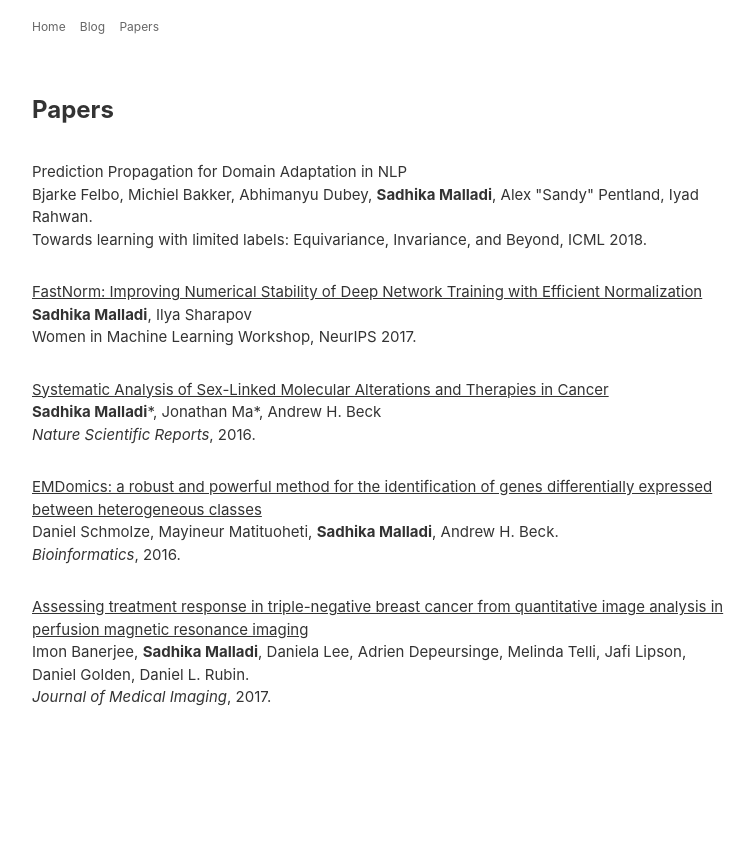
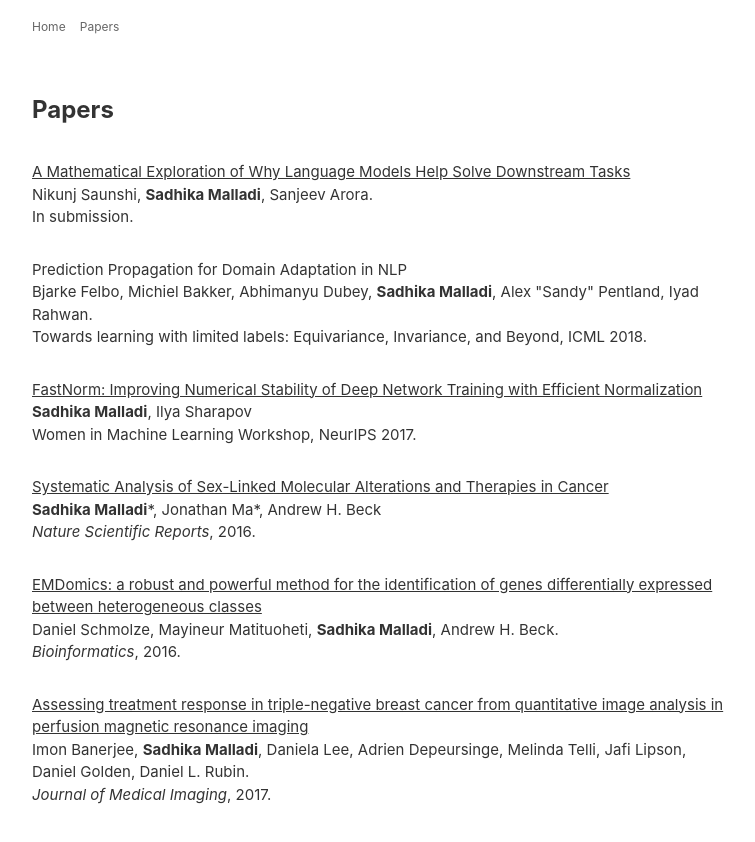
Before and after one commit to sadhikamalladi/sadhikamalladi.github.io, a plain HTML site: page papers/index.html in a window 1280 px wide. Shown: the whole page, without its empty margins (258-1013 px from the left). Before the commit the page ends 809 px from the top, so only its background shows below. Drawn offline with nearby package versions, Linux system fonts and the light colour scheme; some packages are replaced by stand-ins of ours.

Commit message:
updated new paper

```diff
--- a/feed.xml
+++ b/feed.xml
@@ -1,4 +1,4 @@
-<?xml version="1.0" encoding="utf-8"?><feed xmlns="http://www.w3.org/2005/Atom" ><generator uri="https://jekyllrb.com/" version="4.0.1">Jekyll</generator><link href="http://gregorygundersen.com/feed.xml" rel="self" type="application/atom+xml" /><link href="http://gregorygundersen.com/" rel="alternate" type="text/html" /><updated>2020-09-23T22:49:01-04:00</updated><id>http://gregorygundersen.com/feed.xml</id><entry><title type="html">Riddlers (09/18)</title><link href="http://gregorygundersen.com/blog/2020/09/23/riddler-centrifuge/" rel="alternate" type="text/html" title="Riddlers (09/18)" /><published>2020-09-23T00:00:00-04:00</published><updated>2020-09-23T00:00:00-04:00</updated><id>http://gregorygundersen.com/blog/2020/09/23/riddler-centrifuge</id><content type="html" xml:base="http://gregorygundersen.com/blog/2020/09/23/riddler-centrifuge/">&lt;p&gt;&lt;a href=&quot;https://href.li/?https://fivethirtyeight.com/features/can-you-break-a-very-expensive-centrifuge/&quot;&gt;This week’s Riddler puzzles&lt;/a&gt; could both be solved analytically! I was really excited that I didn’t have to rely on an absurd number of Python simulations to check the solutions. I also discovered a deeper connection to number theory in a general form for one of the problems that I’m pretty excited about.&lt;/p&gt;
+<?xml version="1.0" encoding="utf-8"?><feed xmlns="http://www.w3.org/2005/Atom" ><generator uri="https://jekyllrb.com/" version="4.0.1">Jekyll</generator><link href="http://gregorygundersen.com/feed.xml" rel="self" type="application/atom+xml" /><link href="http://gregorygundersen.com/" rel="alternate" type="text/html" /><updated>2020-10-16T10:47:59-04:00</updated><id>http://gregorygundersen.com/feed.xml</id><entry><title type="html">Riddlers (09/18)</title><link href="http://gregorygundersen.com/blog/2020/09/23/riddler-centrifuge/" rel="alternate" type="text/html" title="Riddlers (09/18)" /><published>2020-09-23T00:00:00-04:00</published><updated>2020-09-23T00:00:00-04:00</updated><id>http://gregorygundersen.com/blog/2020/09/23/riddler-centrifuge</id><content type="html" xml:base="http://gregorygundersen.com/blog/2020/09/23/riddler-centrifuge/">&lt;p&gt;&lt;a href=&quot;https://href.li/?https://fivethirtyeight.com/features/can-you-break-a-very-expensive-centrifuge/&quot;&gt;This week’s Riddler puzzles&lt;/a&gt; could both be solved analytically! I was really excited that I didn’t have to rely on an absurd number of Python simulations to check the solutions. I also discovered a deeper connection to number theory in a general form for one of the problems that I’m pretty excited about.&lt;/p&gt;
 
 &lt;h2 id=&quot;riddler-express-centrifuge-problem&quot;&gt;Riddler Express: Centrifuge Problem&lt;/h2&gt;
 
--- a/papers/index.html
+++ b/papers/index.html
@@ -44,7 +44,6 @@ MathJax.Hub.Config({
   <div class='nav'>
     <ul class='wrap'>
         <li><a href='/'>Home</a></li>
-        <li><a href='/blog'>Blog</a></li>
 	<li><a href='/papers'>Papers</a></li>
     </ul>
 </div>
@@ -52,6 +51,18 @@ MathJax.Hub.Config({
 
   <div id='papers'>
     <h1>Papers</h1>
+
+    <div class='paper-row'>
+            <p class='paper-title'>
+                <a href="https://arxiv.org/abs/2010.03648">A Mathematical Exploration of Why Language Models Help Solve Downstream Tasks</a>
+            </p>
+            <p class='paper-authors'>
+               Nikunj Saunshi, <strong>Sadhika Malladi</strong>, Sanjeev Arora.
+            </p>
+            <p class='paper-venue'>
+               In submission.
+            </p>
+        </div>
 
 	<div class='paper-row'>
             <p class='paper-title'>
```
Also changed, not shown: blog/2020/09/23/riddler-centrifuge/index.html (+0 -1 lines), blog/index.html (+0 -1 lines), index.html (+0 -1 lines).
